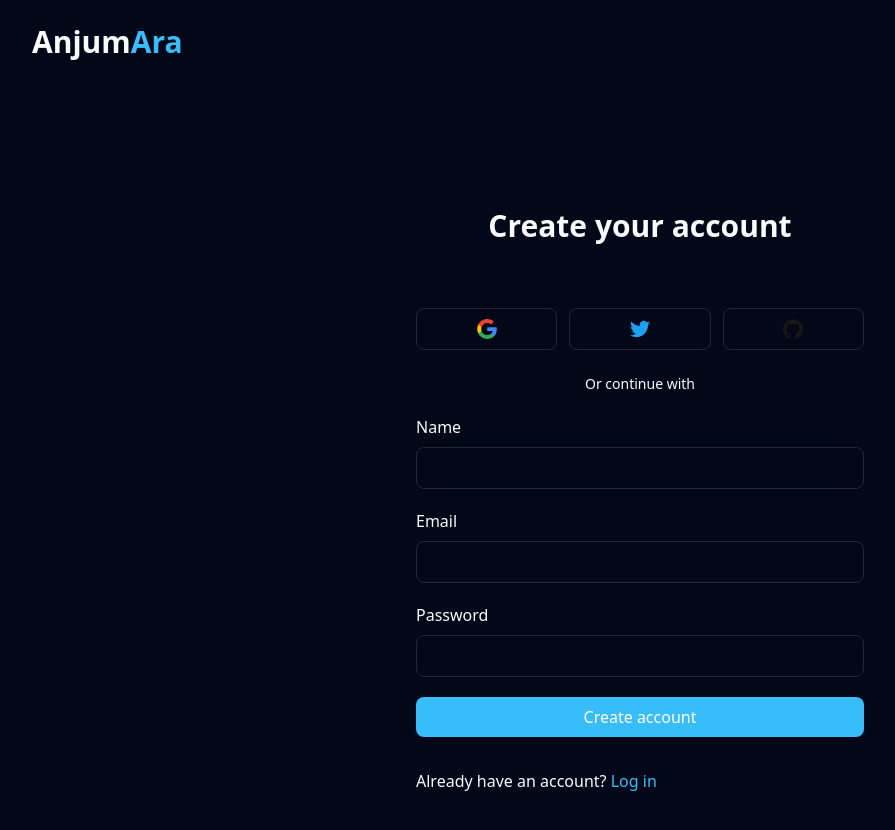
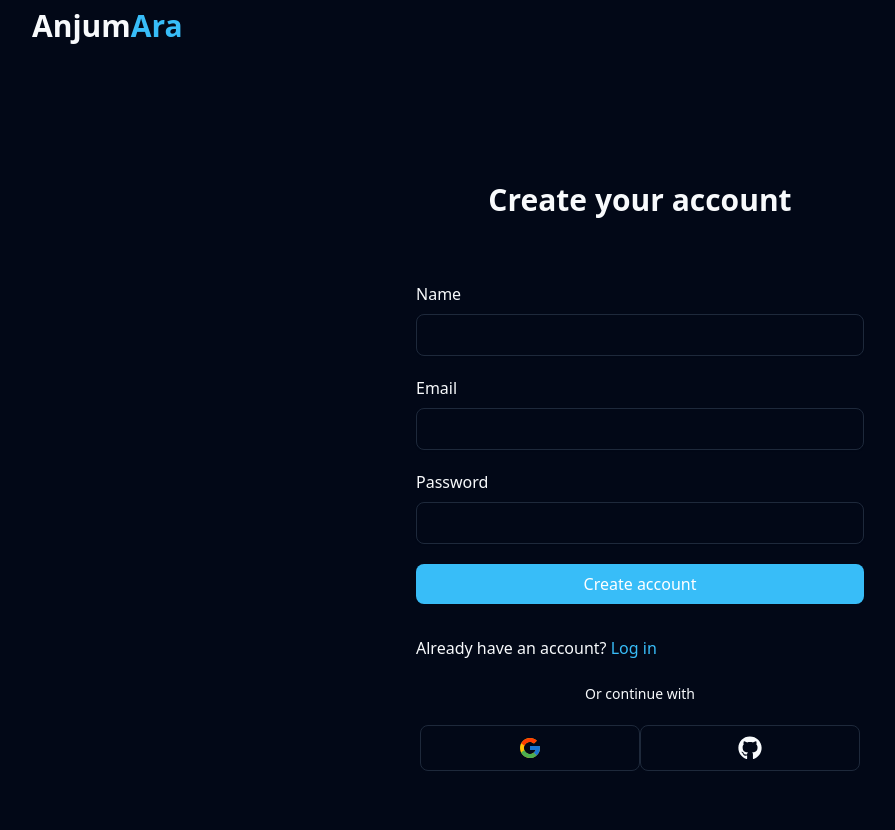
Before and after one commit to mddanish867/anjumara-saas-application, a React (Vite) app: page /signup in a window 1280 px wide. Shown: the top 830 px of the page, without its empty margins (0-895 px from the left). Built offline with nearby package versions, Linux system fonts and the light colour scheme.

Commit message:
modified the login and signup and added one section

```diff
--- a/package.json
+++ b/package.json
@@ -27,6 +27,7 @@
     "react": "^18.3.1",
     "react-copy-to-clipboard": "^5.1.0",
     "react-dom": "^18.3.1",
+    "react-icons": "^5.3.0",
     "react-router-dom": "^6.26.1",
     "tailwind-merge": "^2.5.2",
     "tailwindcss-animate": "^1.0.7"
--- a/src/Pages/MachinesCodes/Login.tsx
+++ b/src/Pages/MachinesCodes/Login.tsx
@@ -7,14 +7,14 @@ function Login() {
     navigate("/");
   };
   return (
-    <div className="container bg-transparent lg:mt-6 mb-4 mt-6">
+    <div className="container bg-transparent lg:mt-2 mb-4">
       <h1
         className="text-3xl font-semibold cursor-pointer"
         onClick={handleClick}
       >
         Anjum<span className="text-start text-[#38bdf8]">Ara</span>
       </h1>
-      <main className="w-full h-screen flex flex-col items-center justify-center md:mt-6 mb-10 px-4 sm:-mt-11">
+      <main className="w-full h-screen flex flex-col items-center justify-center md:mt-6 mb-10 px-4 sm:-mt-20">
       <div className="max-w-sm w-full  space-y-4 ">
           <div className="pb-8 text-center">
             <h3 className=" text-xl font-semibold sm:text-3xl">
--- a/src/Pages/MachinesCodes/SignUp.tsx
+++ b/src/Pages/MachinesCodes/SignUp.tsx
@@ -1,6 +1,7 @@
 import { Link } from "react-router-dom";
 import { useNavigate } from "react-router-dom";
-
+import { FcGoogle } from "react-icons/fc";
+import { FaGithub } from "react-icons/fa";
 function SignUp() {
   const navigate = useNavigate();
 
@@ -8,124 +9,22 @@ function SignUp() {
     navigate("/");
   };
   return (
-    <div className="container bg-transparent lg:mt-6 mb-4 mt-6">
+    <div className="container bg-transparent lg:mt-2 mb-4">
       <h1
         className="text-3xl font-semibold cursor-pointer"
         onClick={handleClick}
       >
         Anjum<span className="text-[#38bdf8]">Ara</span>
       </h1>
-      <main className="w-full flex md:mt-10 mb-10 sm:-mt-10">
-      <div className="flex-1 flex items-center justify-center h-screen">
+      <main className="w-full flex lg:mt-8 mb-10 sm:-mt-20">
+        <div className="flex-1 flex items-center justify-center h-screen">
           <div className="w-full max-w-md space-y-8 px-4 bg-transparent  sm:px-0">
             <div className="pb-8 text-center">
               <h3 className=" text-xl font-semibold sm:text-3xl">
                 Create your account
               </h3>
             </div>
-            <div className="grid grid-cols-3 gap-x-3">
-              <button className="flex items-center justify-center py-2.5 border rounded-lg hover:bg-transparent duration-150 active:bg-transparent hover:border-[#38bdf8]">
-                <svg
-                  className="w-5 h-5"
-                  viewBox="0 0 48 48"
-                  fill="none"
-                  xmlns="http://www.w3.org/2000/svg"
-                >
-                  <g clipPath="url(#clip0_17_40)">
-                    <path
-                      d="M47.532 24.5528C47.532 22.9214 47.3997 21.2811 47.1175 19.6761H24.48V28.9181H37.4434C36.9055 31.8988 35.177 34.5356 32.6461 36.2111V42.2078H40.3801C44.9217 38.0278 47.532 31.8547 47.532 24.5528Z"
-                      fill="#4285F4"
-                    />
-                    <path
-                      d="M24.48 48.0016C30.9529 48.0016 36.4116 45.8764 40.3888 42.2078L32.6549 36.2111C30.5031 37.675 27.7252 38.5039 24.4888 38.5039C18.2275 38.5039 12.9187 34.2798 11.0139 28.6006H3.03296V34.7825C7.10718 42.8868 15.4056 48.0016 24.48 48.0016Z"
-                      fill="#34A853"
-                    />
-                    <path
-                      d="M11.0051 28.6006C9.99973 25.6199 9.99973 22.3922 11.0051 19.4115V13.2296H3.03298C-0.371021 20.0112 -0.371021 28.0009 3.03298 34.7825L11.0051 28.6006Z"
-                      fill="#FBBC04"
-                    />
-                    <path
-                      d="M24.48 9.49932C27.9016 9.44641 31.2086 10.7339 33.6866 13.0973L40.5387 6.24523C36.2 2.17101 30.4414 -0.068932 24.48 0.00161733C15.4055 0.00161733 7.10718 5.11644 3.03296 13.2296L11.005 19.4115C12.901 13.7235 18.2187 9.49932 24.48 9.49932Z"
-                      fill="#EA4335"
-                    />
-                  </g>
-                  <defs>
-                    <clipPath id="clip0_17_40">
-                      <rect width="48" height="48" fill="white" />
-                    </clipPath>
-                  </defs>
-                </svg>
-              </button>
-              <button className="flex items-center justify-center py-2.5 border rounded-lg hover:bg-transparent duration-150 active:bg-transparent hover:border-[#38bdf8]">
-                <svg
-                  className="w-5 h-5"
-                  viewBox="0 0 48 48"
-                  fill="none"
-                  xmlns="http://www.w3.org/2000/svg"
-                >
-                  <path
-                    d="M15.095 43.5014C33.2083 43.5014 43.1155 28.4946 43.1155 15.4809C43.1155 15.0546 43.1155 14.6303 43.0867 14.2079C45.0141 12.8138 46.6778 11.0877 48 9.11033C46.2028 9.90713 44.2961 10.4294 42.3437 10.6598C44.3996 9.42915 45.9383 7.49333 46.6733 5.21273C44.7402 6.35994 42.6253 7.16838 40.4198 7.60313C38.935 6.02428 36.9712 4.97881 34.8324 4.6285C32.6935 4.27818 30.4988 4.64256 28.5879 5.66523C26.677 6.68791 25.1564 8.31187 24.2615 10.2858C23.3665 12.2598 23.1471 14.4737 23.6371 16.5849C19.7218 16.3885 15.8915 15.371 12.3949 13.5983C8.89831 11.8257 5.81353 9.33765 3.3408 6.29561C2.08146 8.4636 1.69574 11.0301 2.2622 13.4725C2.82865 15.9148 4.30468 18.0495 6.38976 19.4418C4.82246 19.3959 3.2893 18.9731 1.92 18.2092V18.334C1.92062 20.6077 2.7077 22.8112 4.14774 24.5707C5.58778 26.3303 7.59212 27.5375 9.8208 27.9878C8.37096 28.3832 6.84975 28.441 5.37408 28.1567C6.00363 30.1134 7.22886 31.8244 8.87848 33.0506C10.5281 34.2768 12.5197 34.9569 14.5747 34.9958C12.5329 36.6007 10.1946 37.7873 7.69375 38.4878C5.19287 39.1882 2.57843 39.3886 0 39.0777C4.50367 41.9677 9.74385 43.5007 15.095 43.4937"
-                    fill="#1DA1F2"
-                  />
-                </svg>
-              </button>
-              <button className="flex items-center justify-center py-2.5 border rounded-lg hover:bg-transparent duration-150 active:bg-transparent hover:border-[#38bdf8]">
-                <svg
-                  className="w-5 h-5"
-                  viewBox="0 0 48 48"
-                  fill="none"
-                  xmlns="http://www.w3.org/2000/svg"
-                >
-                  <g clipPath="url(#clip0_910_21)">
-                    <path
-                      fillRule="evenodd"
-                      clipRule="evenodd"
-                      d="M24.0005 1C18.303 1.00296 12.7923 3.02092 8.45374 6.69305C4.11521 10.3652 1.23181 15.452 0.319089 21.044C-0.593628 26.636 0.523853 32.3684 3.47174 37.2164C6.41963 42.0643 11.0057 45.7115 16.4099 47.5059C17.6021 47.7272 18.0512 46.9883 18.0512 46.36C18.0512 45.7317 18.0273 43.91 18.0194 41.9184C11.3428 43.3608 9.93197 39.101 9.93197 39.101C8.84305 36.3349 7.26927 35.6078 7.26927 35.6078C5.09143 34.1299 7.43223 34.1576 7.43223 34.1576C9.84455 34.3275 11.1123 36.6194 11.1123 36.6194C13.2504 40.2667 16.7278 39.2116 18.0949 38.5952C18.3095 37.0501 18.9335 35.999 19.621 35.4023C14.2877 34.8017 8.68408 32.7548 8.68408 23.6108C8.65102 21.2394 9.53605 18.9461 11.156 17.2054C10.9096 16.6047 10.087 14.1785 11.3905 10.8829C11.3905 10.8829 13.4054 10.2427 17.9916 13.3289C21.9253 12.2592 26.0757 12.2592 30.0095 13.3289C34.5917 10.2427 36.6026 10.8829 36.6026 10.8829C37.9101 14.1706 37.0875 16.5968 36.8411 17.2054C38.4662 18.9464 39.353 21.2437 39.317 23.6187C39.317 32.7824 33.7015 34.8017 28.3602 35.3905C29.2186 36.1334 29.9856 37.5836 29.9856 39.8122C29.9856 43.0051 29.9578 45.5736 29.9578 46.36C29.9578 46.9962 30.391 47.7391 31.6071 47.5059C37.0119 45.7113 41.5984 42.0634 44.5462 37.2147C47.4941 32.3659 48.611 26.6326 47.6972 21.0401C46.7835 15.4476 43.8986 10.3607 39.5587 6.68921C35.2187 3.01771 29.7067 1.00108 24.0085 1H24.0005Z"
-                      fill="#191717"
-                    />
-                    <path
-                      d="M9.08887 35.264C9.03721 35.3826 8.84645 35.4181 8.69146 35.3351C8.53646 35.2522 8.42122 35.098 8.47686 34.9755C8.5325 34.853 8.71928 34.8214 8.87428 34.9044C9.02927 34.9874 9.14848 35.1455 9.08887 35.264Z"
-                      fill="#191717"
-                    />
-                    <path
-                      d="M10.0626 36.3428C9.98028 36.384 9.88612 36.3955 9.79622 36.3753C9.70632 36.3551 9.62629 36.3045 9.56979 36.2321C9.41479 36.0662 9.38298 35.837 9.50221 35.7342C9.62143 35.6315 9.83606 35.6789 9.99105 35.8449C10.146 36.0108 10.1818 36.24 10.0626 36.3428Z"
-                      fill="#191717"
-                    />
-                    <path
-                      d="M11.0085 37.714C10.8614 37.8167 10.6111 37.714 10.472 37.5085C10.4335 37.4716 10.4029 37.4274 10.382 37.3785C10.3611 37.3297 10.3503 37.2771 10.3503 37.224C10.3503 37.1709 10.3611 37.1183 10.382 37.0694C10.4029 37.0205 10.4335 36.9763 10.472 36.9395C10.619 36.8407 10.8694 36.9395 11.0085 37.141C11.1476 37.3425 11.1516 37.6112 11.0085 37.714Z"
-                      fill="#191717"
-                    />
-                    <path
-                      d="M12.2921 39.0417C12.161 39.1879 11.8947 39.1484 11.6761 38.9508C11.4575 38.7532 11.4059 38.4845 11.537 38.3423C11.6682 38.2 11.9344 38.2395 12.161 38.4331C12.3875 38.6268 12.4312 38.8994 12.2921 39.0417Z"
-                      fill="#191717"
-                    />
-                    <path
-                      d="M14.0923 39.8162C14.0327 40.0019 13.7625 40.0849 13.4922 40.0059C13.222 39.9268 13.0432 39.7055 13.0948 39.5159C13.1465 39.3262 13.4207 39.2393 13.6949 39.3262C13.9691 39.4131 14.144 39.6226 14.0923 39.8162Z"
-                      fill="#191717"
-                    />
-                    <path
-                      d="M16.0557 39.9505C16.0557 40.1442 15.8331 40.3101 15.547 40.3141C15.2608 40.318 15.0264 40.16 15.0264 39.9663C15.0264 39.7727 15.2489 39.6067 15.535 39.6028C15.8212 39.5988 16.0557 39.753 16.0557 39.9505Z"
-                      fill="#191717"
-                    />
-                    <path
-                      d="M17.8838 39.6463C17.9196 39.8399 17.7208 40.0414 17.4347 40.0888C17.1486 40.1363 16.8982 40.0217 16.8624 39.832C16.8267 39.6423 17.0333 39.4368 17.3115 39.3855C17.5897 39.3341 17.848 39.4526 17.8838 39.6463Z"
-                      fill="#191717"
-                    />
-                  </g>
-                  <defs>
-                    <clipPath id="clip0_910_21">
-                      <rect width="48" height="48" fill="white" />
-                    </clipPath>
-                  </defs>
-                </svg>
-              </button>
-            </div>
-            <div className="relative">
-              <span className="block w-full h-px bg-transparent"></span>
-              <p className="inline-block w-fit text-sm bg-transparent px-2 absolute -top-2 inset-x-0 mx-auto">
-                Or continue with
-              </p>
-            </div>
+
             <form onSubmit={(e) => e.preventDefault()} className="space-y-5">
               <div>
                 <label className="font-medium">Name</label>
@@ -166,6 +65,21 @@ function SignUp() {
                 </Link>
               </p>
             </div>
+            <div className="relative">
+              <span className="block w-full h-px bg-transparent"></span>
+              <p className="inline-block w-fit text-sm bg-transparent px-2 absolute -top-2 inset-x-0 mx-auto">
+                Or continue with
+              </p>
+            </div>
+            <div className="grid gap-y-4 sm:grid-cols-1 lg:grid-cols-2 px-1">
+              <button className="w-full flex items-center justify-center py-2.5 border rounded-lg hover:bg-transparent duration-150 active:bg-transparent hover:border-[#38bdf8]">
+                <FcGoogle className="text-2xl" />
+              </button>
+
+              <button className="w-full flex items-center justify-center py-2.5 border rounded-lg hover:bg-transparent duration-150 active:bg-transparent hover:border-[#38bdf8]">
+                <FaGithub className="text-2xl" />
+              </button>
+            </div>
           </div>
         </div>
       </main>
```
Also changed, not shown: src/Pages/Hero/CTASection.tsx (added, +27 -0 lines), 1 other file (tests, documents, lock files or other folders).
